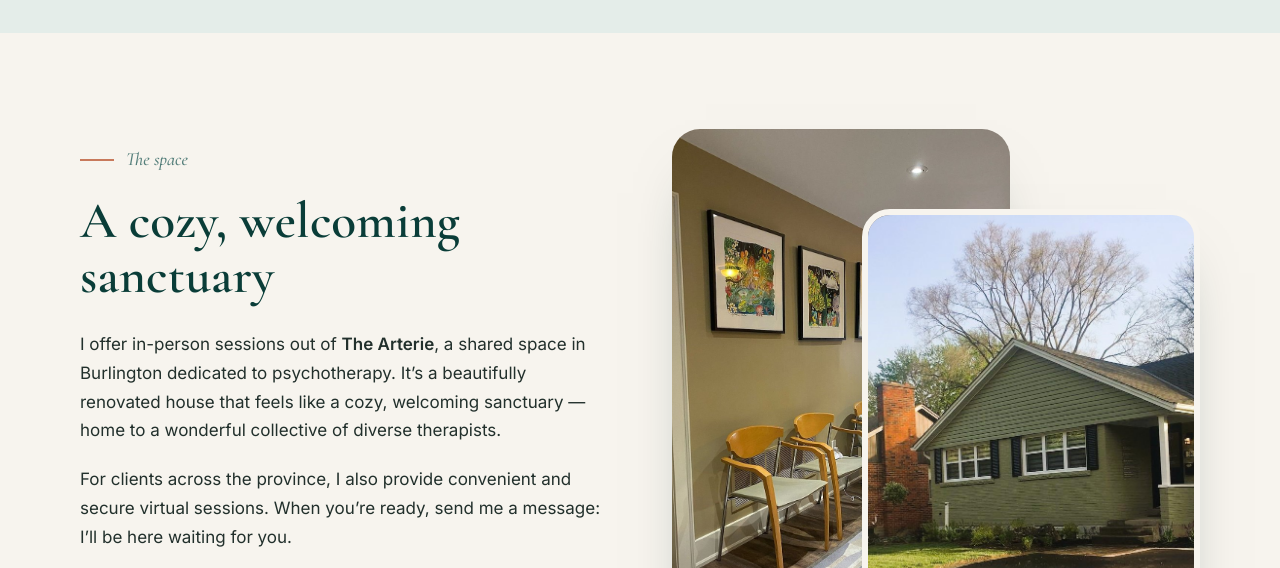
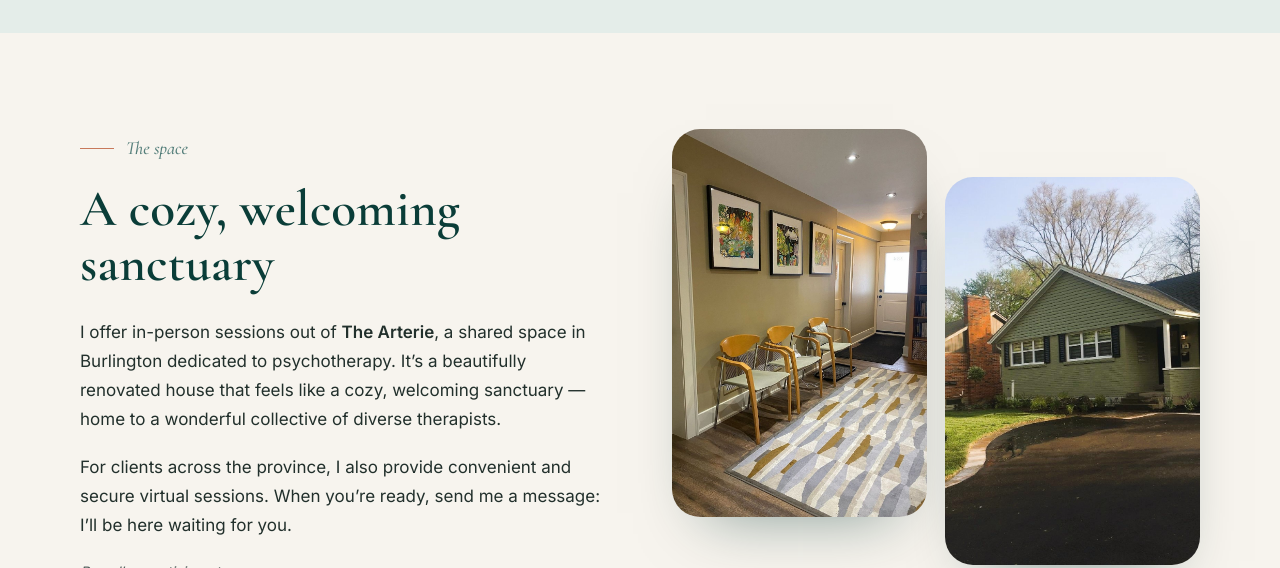
Before and after one commit to mayaritchie95/Jason-Townsley, a plain HTML site: page about.html in a window 1280 px wide. Shown: the part 7110-7678 px from the top of the page. Drawn offline with nearby package versions, Linux system fonts and the light colour scheme.

Commit message:
Add files via upload

```diff
--- a/assets/style.css
+++ b/assets/style.css
@@ -414,11 +414,10 @@ a:focus-visible,button:focus-visible,input:focus-visible,textarea:focus-visible{
 @media (max-width:860px){.location-grid{grid-template-columns:1fr;gap:32px;}.location-map .map-embed{min-height:300px;}}
 
 /* ---------- Layered media (exterior + interior overlap) ---------- */
-.layered-media{position:relative;min-height:640px;}
-.layered-media .layer-back{position:absolute;top:0;left:0;width:64%;border-radius:var(--radius-lg);box-shadow:var(--shadow);object-fit:cover;aspect-ratio:3/4;}
-.layered-media .layer-front{position:absolute;right:0;bottom:0;width:64%;border-radius:var(--radius-lg);box-shadow:var(--shadow);border:6px solid var(--paper);object-fit:cover;aspect-ratio:3/4;}
-@media (max-width:860px){.layered-media{min-height:560px;}}
-@media (max-width:560px){.layered-media{min-height:480px;}.layered-media .layer-back,.layered-media .layer-front{width:70%;}}
+.layered-media{display:grid;grid-template-columns:1fr 1fr;gap:18px;align-items:start;}
+.layered-media .layer-back,.layered-media .layer-front{width:100%;border-radius:var(--radius-lg);box-shadow:var(--shadow);object-fit:cover;aspect-ratio:3/4;display:block;}
+.layered-media .layer-front{margin-top:48px;}
+@media (max-width:560px){.layered-media{gap:12px;}.layered-media .layer-front{margin-top:28px;}}
 
 /* Arterie logo: dark version shows as-is (no invert) */
 .section-sage .arterie-logo,.section-forest .arterie-logo{filter:none;opacity:1;}
```
